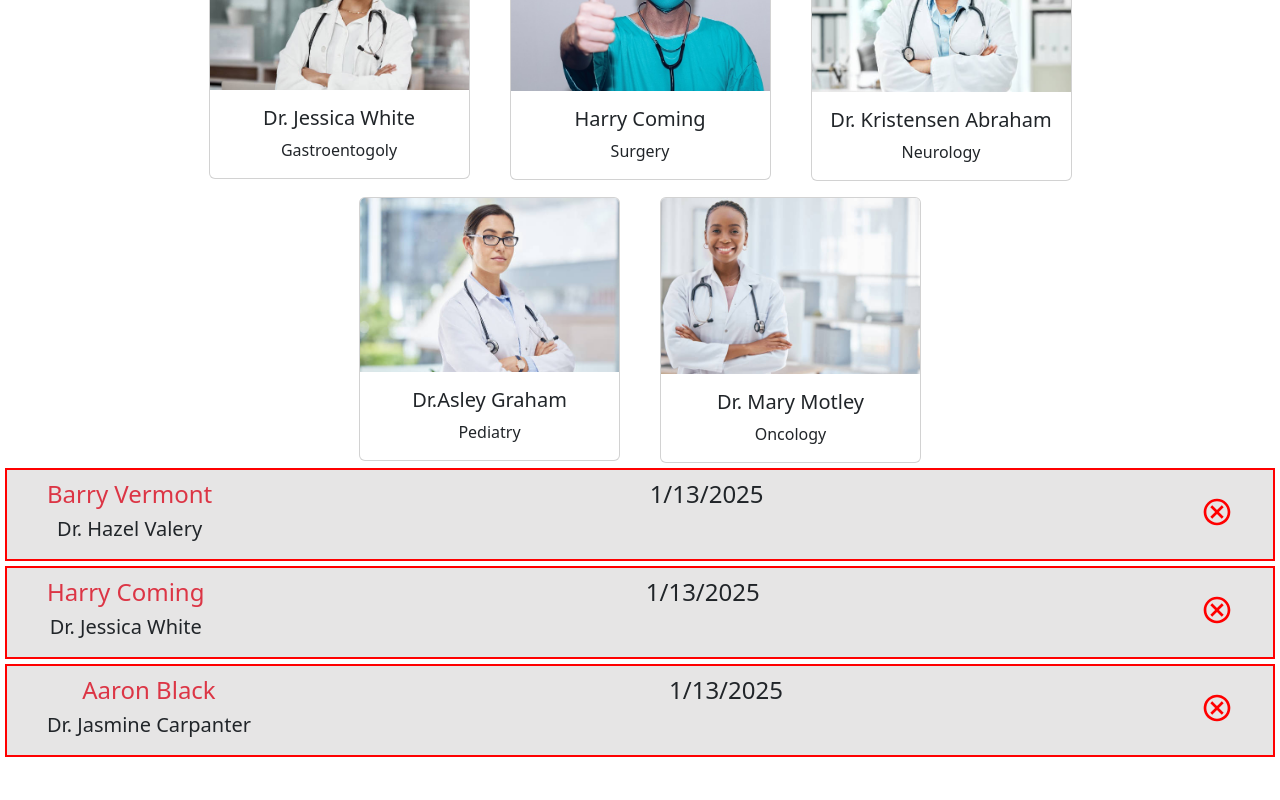
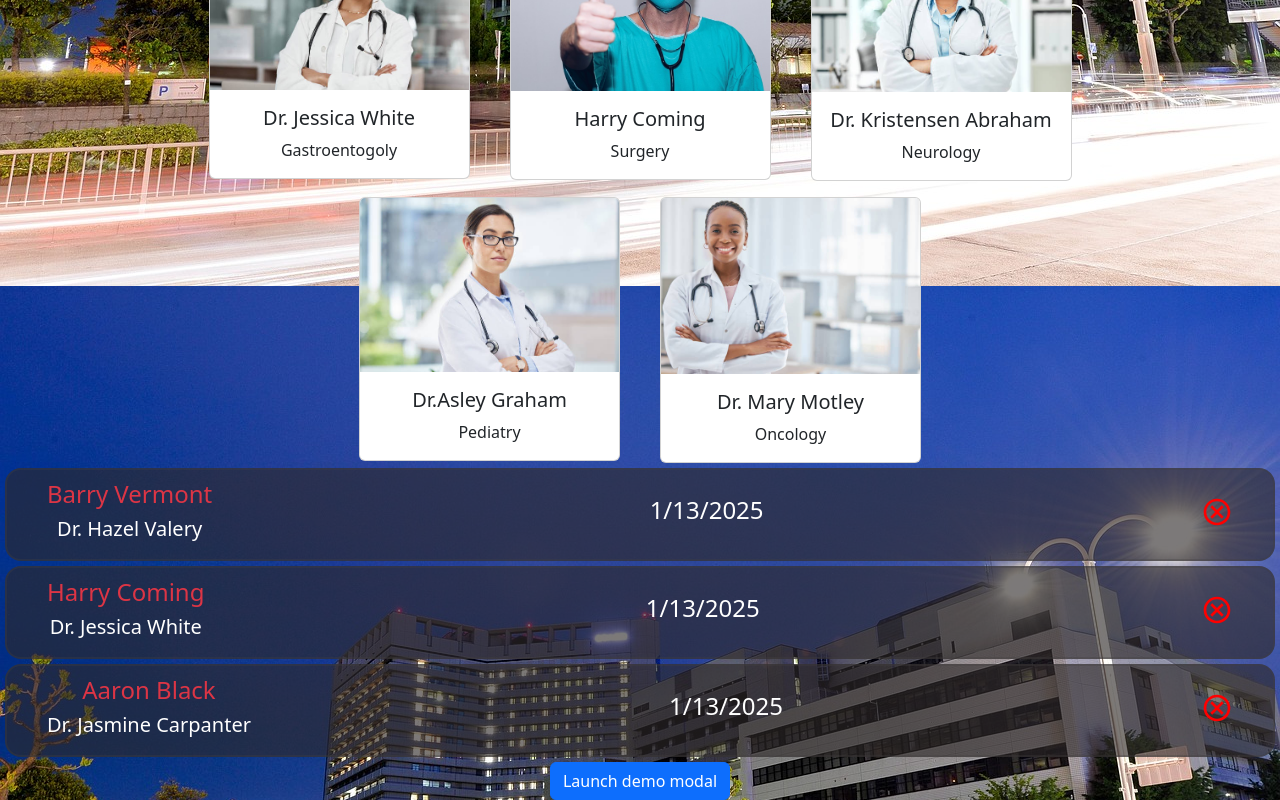
Before and after one commit to recep-demir/clinic-appointment-page, a React (Create React App) app: page / in a window 1280 px wide. Shown: the part 566-1366 px from the top of the page. Before the commit the page ends 1328 px from the top, so only its background shows below. Built offline with nearby package versions, Linux system fonts and the light colour scheme.

Commit message:
created modal and background image and its styles

```diff
--- a/src/App.css
+++ b/src/App.css
@@ -1,3 +1,4 @@
+
 .App {
   text-align: center;
 }
--- a/src/CSS/AppointmentList.css
+++ b/src/CSS/AppointmentList.css
@@ -2,7 +2,10 @@
     border: 2px red solid;
     display: flex;
     justify-content: space-between;
-    background-color: rgb(230, 229, 229);
+    border: 2px solid rgba(66, 63, 63, 0.327);
+    background-color: rgba(45, 41, 41, 0.625);
+    border-radius: 16px;
+    /* box-shadow: 10px black; */
     margin: 5px;
     padding: 10px 40px;
     cursor: pointer;
--- a/src/CSS/DoctorsCard.css
+++ b/src/CSS/DoctorsCard.css
@@ -0,0 +1,11 @@
+.card{
+    cursor: pointer;
+    /* background-color:rgba(0, 0, 255, 0.136) !important; */
+}
+
+.card:hover{
+    transform: scale(1.03);
+    transition: all 0.3s;
+    border-radius: 10px;
+    border: 2px solid blue;
+}
--- a/src/components/AddModal.jsx
+++ b/src/components/AddModal.jsx
@@ -0,0 +1,61 @@
+import React from 'react'
+
+const AddModal = () => {
+  return (
+    <div>
+        <>
+  {/* Button trigger modal */}
+  <button
+    type="button"
+    className="btn btn-primary"
+    data-bs-toggle="modal"
+    data-bs-target="#exampleModal"
+  >
+    Launch demo modal
+  </button>
+  {/* Modal */}
+  <div
+    className="modal fade"
+    id="exampleModal"
+    tabIndex={-1}
+    aria-labelledby="exampleModalLabel"
+    aria-hidden="true"
+  >
+    <div className="modal-dialog">
+      <div className="modal-content">
+        <div className="modal-header">
+          <h1 className="modal-title fs-5" id="exampleModalLabel">
+            Modal title
+          </h1>
+          <button
+            type="button"
+            className="btn-close"
+            data-bs-dismiss="modal"
+            aria-label="Close"
+          />
+        </div>
+        <div className="modal-body">...</div>
+        <div className="modal-footer">
+          <button
+            type="button"
+            className="btn btn-secondary"
+            data-bs-dismiss="modal"
+          >
+            Close
+          </button>
+          <button type="button" className="btn btn-primary">
+            Save changes
+          </button>
+        </div>
+      </div>
+    </div>
+  </div>
+</>
+
+
+
+    </div>
+  )
+}
+
+export default AddModal
--- a/src/components/AppointmentList.jsx
+++ b/src/components/AppointmentList.jsx
@@ -13,10 +13,11 @@ const AppointmentList = ({appointment}) => {
               <div className='patientlist' key={item.id}>
                 <div>
                 <h4 className='text-danger'>{item.patient}</h4>
-                <h5>{item.doctor}</h5>
+                <h5 className='text-white'>{item.doctor}</h5>
                 </div>
-                <div>
-                <h4>{new Date(item.day).toLocaleDateString()}</h4>
+                <div className='mt-3'  >
+
+                <h4 className='text-white'>{new Date(item.day).toLocaleDateString()}</h4>
 
                 </div>
                 <div className='mt-3'>
--- a/src/components/DoctorsCard.jsx
+++ b/src/components/DoctorsCard.jsx
@@ -4,7 +4,7 @@ import "../CSS/DoctorsCard.css"
 const DoctorsCard = ({name,img,dep,id}) => {
   return (
     <div >
-         <div className="card w-100" style={{ width: "18rem" }}>
+         <div className="card w-100" style={{ width: "20rem" }}>
   <img src={img} className="card-img-top" alt="..." />
   <div className="card-body">
     <h5 className="card-title">{name}</h5>
--- a/src/index.css
+++ b/src/index.css
@@ -5,6 +5,15 @@ body {
     sans-serif;
   -webkit-font-smoothing: antialiased;
   -moz-osx-font-smoothing: grayscale;
+
+      background-image: url('../public/night-view-767852_1280.jpg'); /* Resminizi buraya ekleyin */
+
+  background-repeat: no-repeat;
+  background-size: cover;
+  background-attachment: fixed;
+  font-family: "Segoe UI", Tahoma, Geneva, Verdana, sans-serif;
+
+
 }
 
 code {
--- a/src/pages/Home.jsx
+++ b/src/pages/Home.jsx
@@ -3,14 +3,16 @@ import Doctors from '../components/Doctors'
 import AppointmentList from '../components/AppointmentList'
 import {doctorData,appointmentData} from '../helpers/data'
 import "../CSS/Home.css"
+import AddModal from '../components/AddModal'
 
 const Home = () => {
   return (
     <div>
-        <h1 className='text-primary my-5 '>Clinic React</h1>
-        <h3 className='my-4 '>Our Specialists</h3>
+        <h1 className='text-white my-5 '>Clinic React</h1>
+        <h3 className='text-white my-4 '>Our Specialists</h3>
         <Doctors doctors={doctorData}/>
         <AppointmentList appointment={appointmentData}/>
+        <AddModal/>
     </div>
   )
 }
```
Also changed, not shown: public/night-view-767852_1280.jpg (added).
